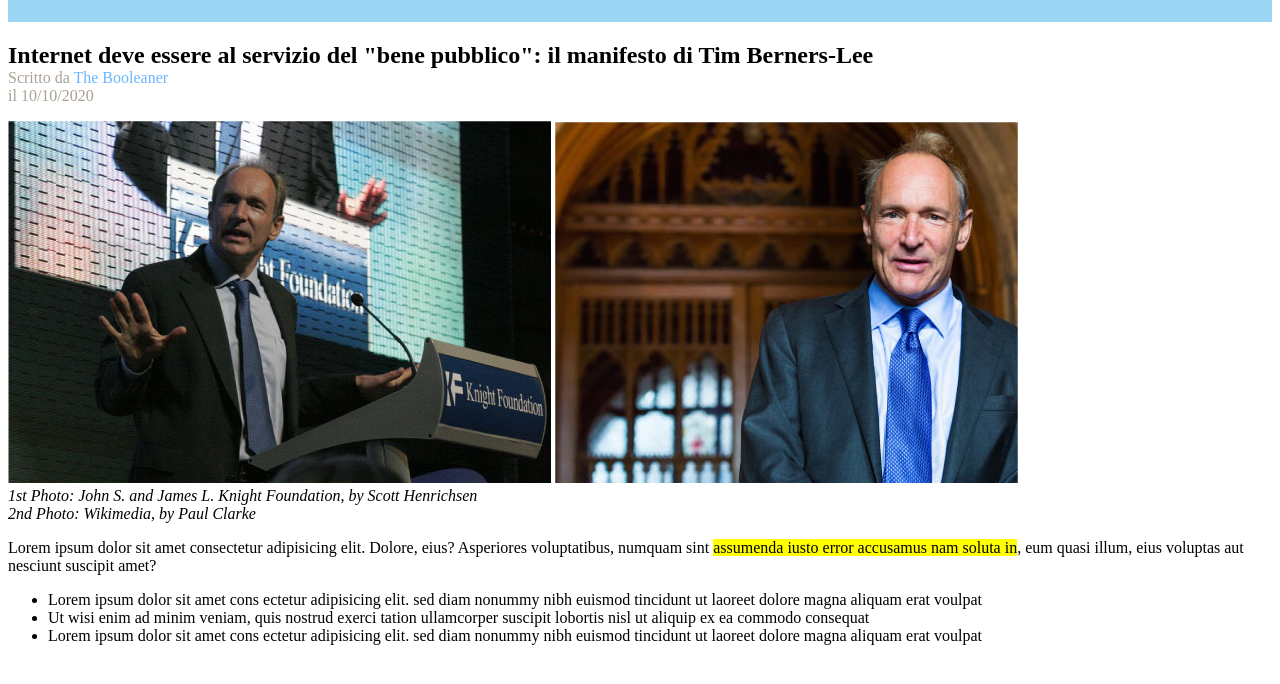
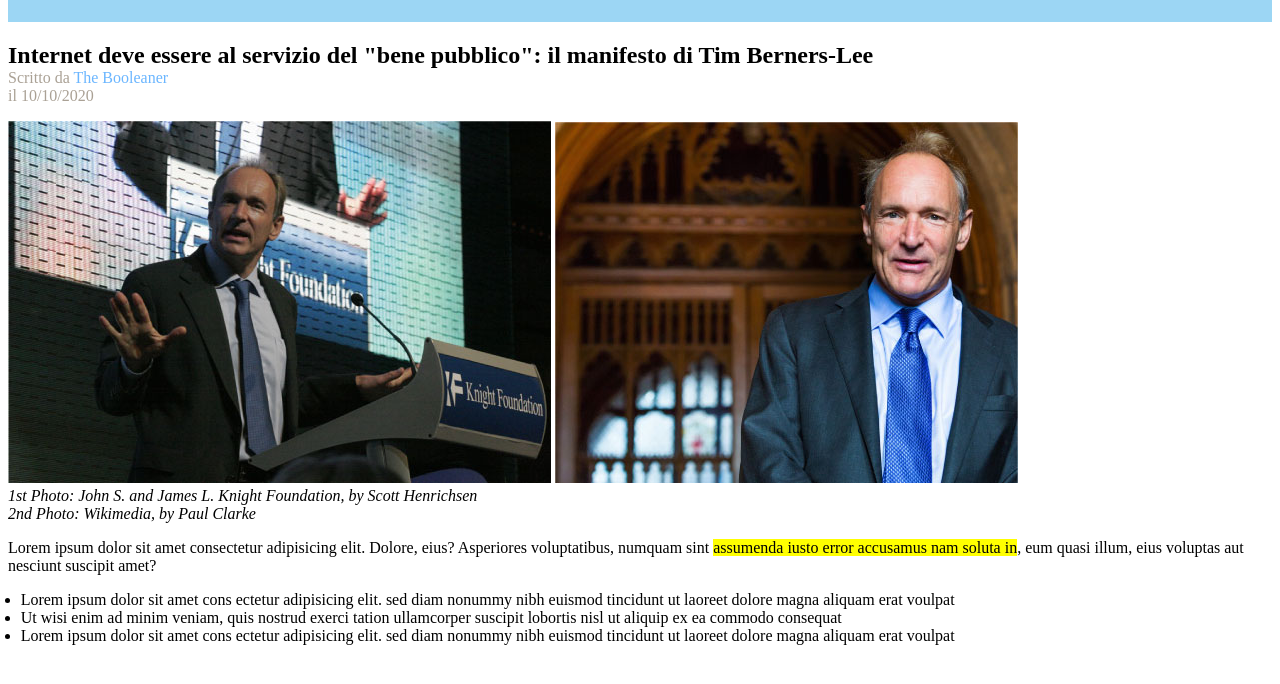
Before and after one commit to MarcoBrandino/html-css-booleaner, a plain HTML site: page index.html in a window 1280 px wide. Shown: the part 112-796 px from the top of the page. Drawn offline with Linux system fonts and the light colour scheme.

Commit message:
ADD: CSS (padding-left-uno)

```diff
--- a/css/app.css
+++ b/css/app.css
@@ -27,3 +27,7 @@
 .background-color-yellow {
     background-color: yellow;
 }
+
+.padding-left-uno {
+    padding-left: 1%;
+}
--- a/index.html
+++ b/index.html
@@ -41,7 +41,7 @@
                 amet?
             </p>
 
-            <ul>
+            <ul class="padding-left-uno">
                 <li>Lorem ipsum dolor sit amet cons ectetur adipisicing elit. sed diam nonummy nibh euismod tincidunt ut
                     laoreet dolore magna aliquam erat voulpat</li>
                 <li>Ut wisi enim ad minim veniam, quis nostrud exerci tation ullamcorper suscipit lobortis nisl ut
```
